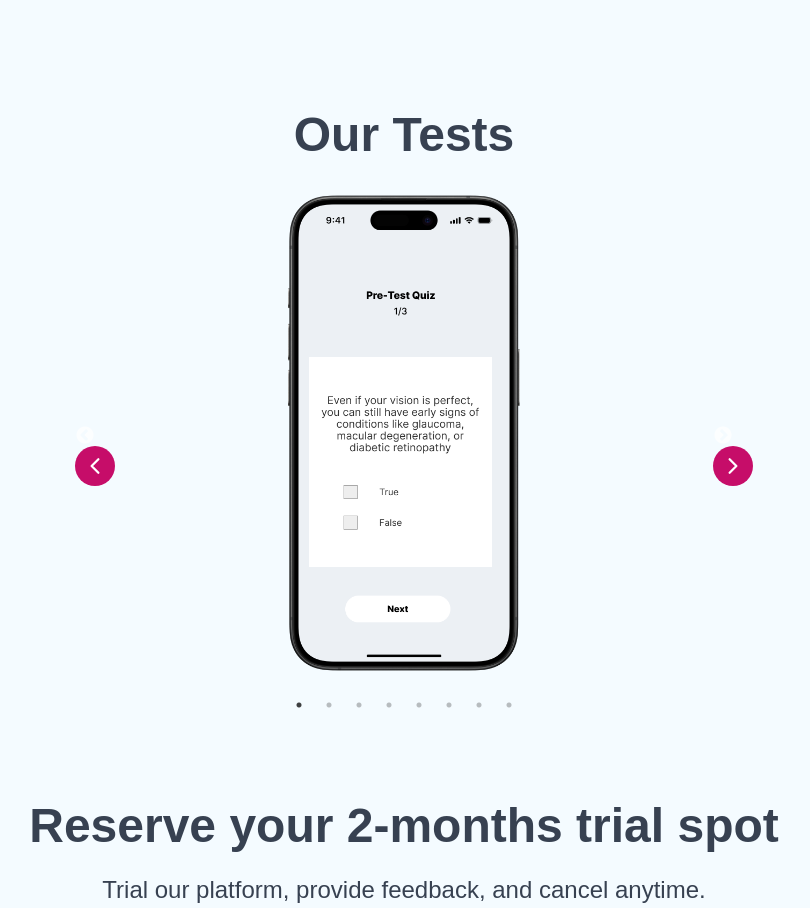
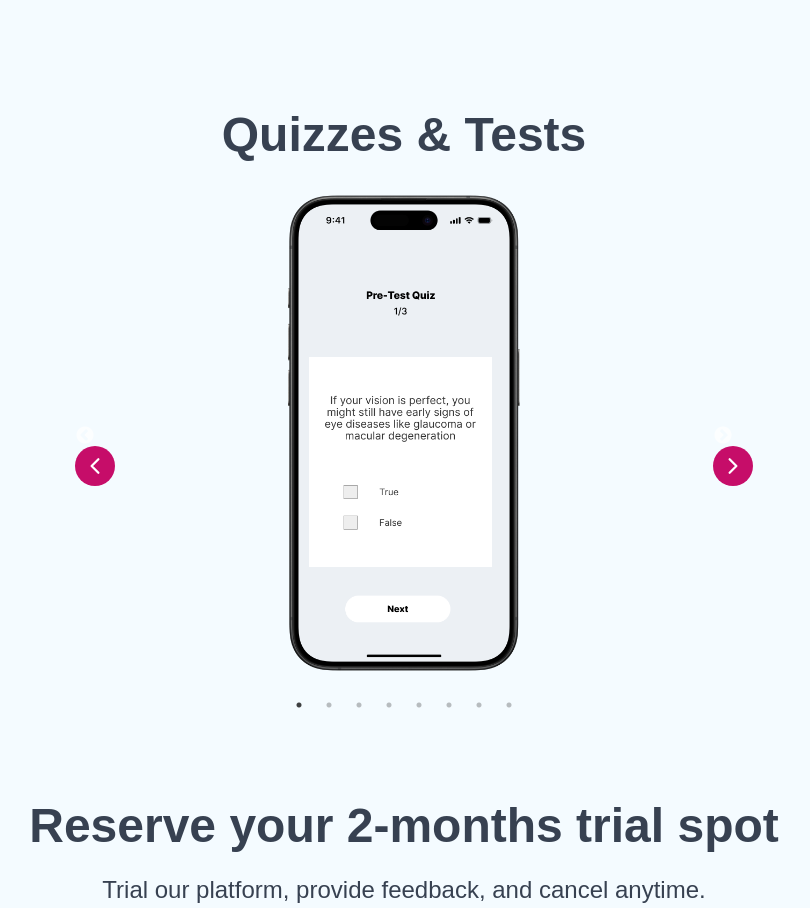
Before and after one commit to MankweAI/eyescreen, a Next.js app: page / in a window 1280 px wide. Shown: the part 1155-2063 px from the top of the page, without its empty margins (236-1046 px from the left). Built offline with nearby package versions, Linux system fonts and the light colour scheme.

Commit message:
Your commit message describing the changes

```diff
--- a/src/app/page.js
+++ b/src/app/page.js
@@ -89,7 +89,7 @@ export default function Home() {
 
         <section className="flex flex-col sm:flex-col justify-between  p-2 sm:p-4 md:p-6 lg:p-8 items-center w-full gap-2 sm:gap-3 md:gap-4 lg:gap-5 xl:gap-6 mt-5 sm:mt-7 md:mt-10 lg:mt-12">
           <h1 className="text-3xl sm:text-4xl md:text-4xl lg:text-5xl text-center font-black text-gray-700">
-            Our Tests
+            Quizzes & Tests
           </h1>
           <ImageSlider />
         </section>
```
Also changed, not shown: public/images/quiz-a.png.
